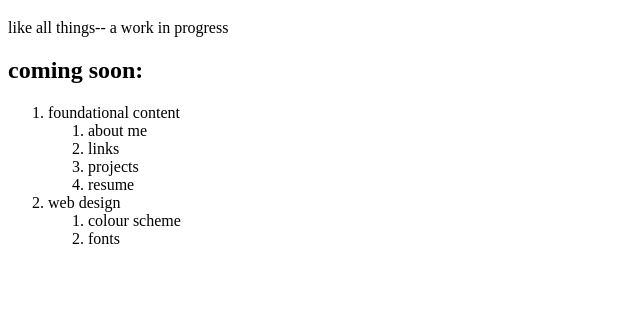
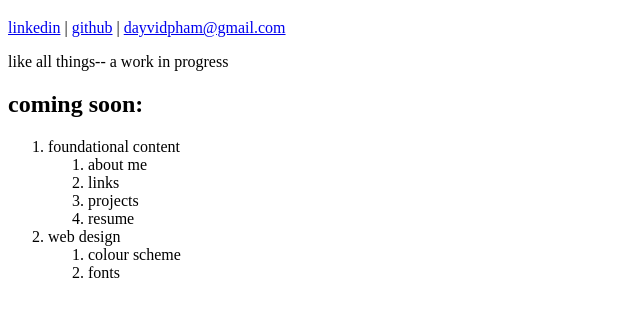
Before and after one commit to dayvidpham/dhpham-website, a website built with Vite: page index.html in a window 1280 px wide. Shown: the part 61-378 px from the top of the page, without its empty margins (0-640 px from the left). Built offline with nearby package versions, Linux system fonts and the light colour scheme.

Commit message:
Add links, move name and links to header element

```diff
--- a/index.html
+++ b/index.html
@@ -7,15 +7,21 @@
     <script src="/src/index.ts" type="module" referrerpolicy="origin" async ></script>
 </head>
 <body>
+<header>
+    <h1>david huu pham</h1>
+    <section id="links">
+        <a href="https://linkedin.com/in/dhpham-software">linkedin</a>
+        | <a href="https://github.com/dayvidpham">github</a>
+        | <a href="mailto:dayvidpham@gmail.com">dayvidpham@gmail.com</a>
+    </section>
+</header>
 <main>
-    <h1>david huu pham</h1>
-    <section>
+    <section id="todo">
         <p>
             like all things--
             a work in progress
         </p>
-    </section>
-    <section>
+
         <h2>coming soon:</h2>
         <ol>
             <li>foundational content</li>
```
